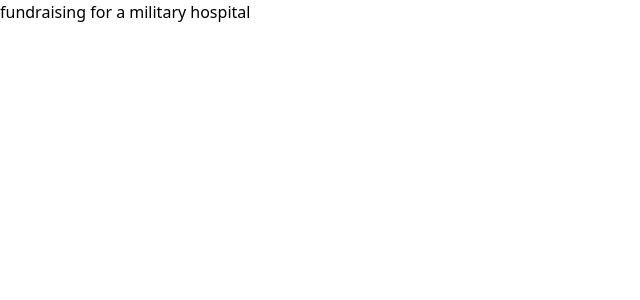
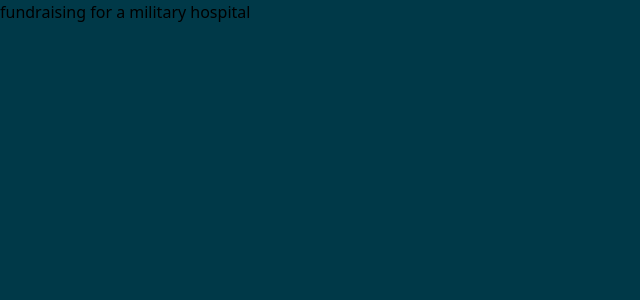
Before and after one commit to baza-trainee/-for-kyiv-hospital, a React (Create React App) app: page / in a window 1280 px wide. Shown: the top 300 px of the page, without its empty margins (0-640 px from the left). Built offline with nearby package versions, Linux system fonts and the light colour scheme.

Commit message:
style: add main background color

```diff
--- a/src/index.css
+++ b/src/index.css
@@ -1,3 +1,9 @@
-@import "tailwindcss/base";
-@import "tailwindcss/components";
-@import "tailwindcss/utilities";
+@import 'tailwindcss/base';
+@import 'tailwindcss/components';
+@import 'tailwindcss/utilities';
+
+@import './assets/fonts/custom-fonts.css';
+
+body {
+  background-color: #003948;
+}
```
